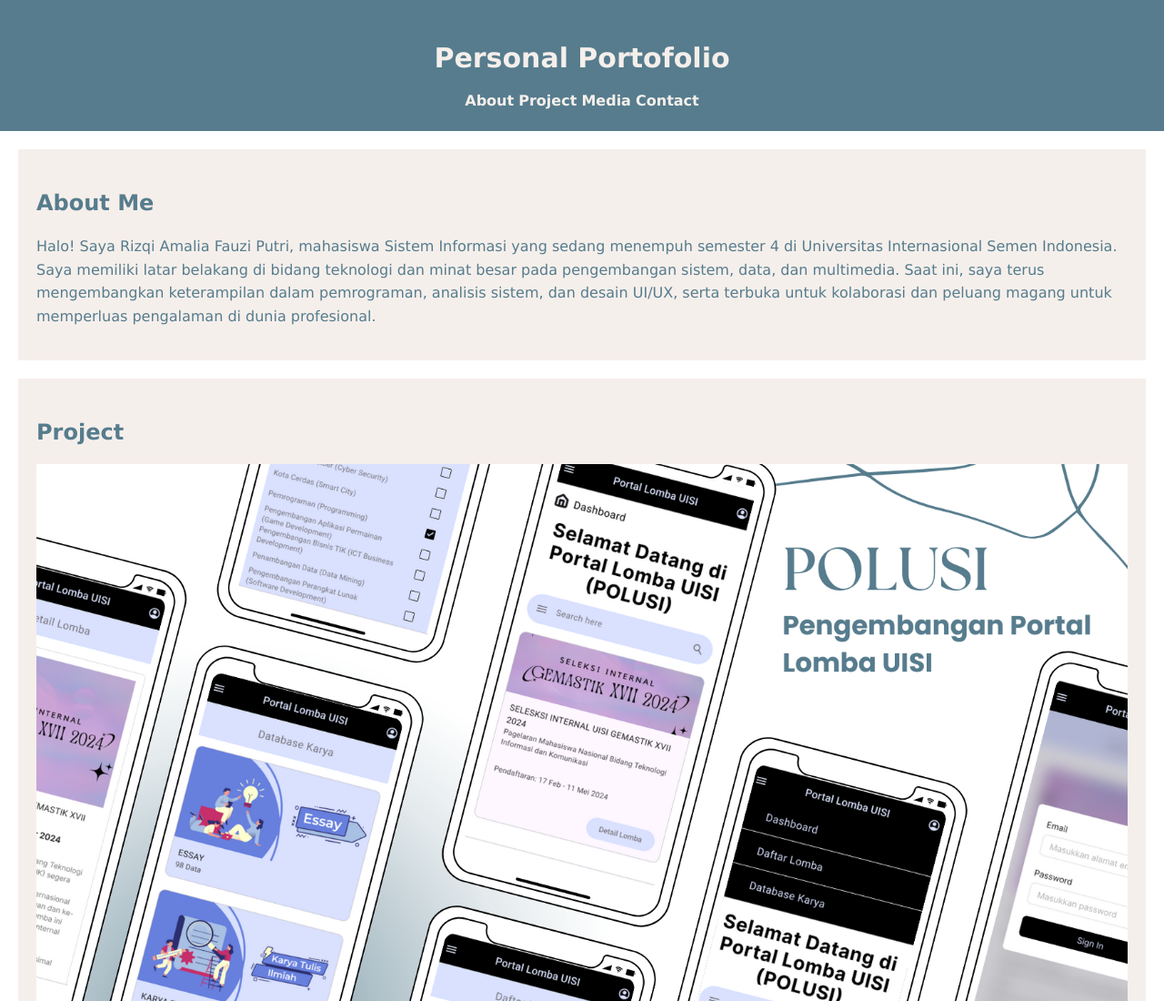
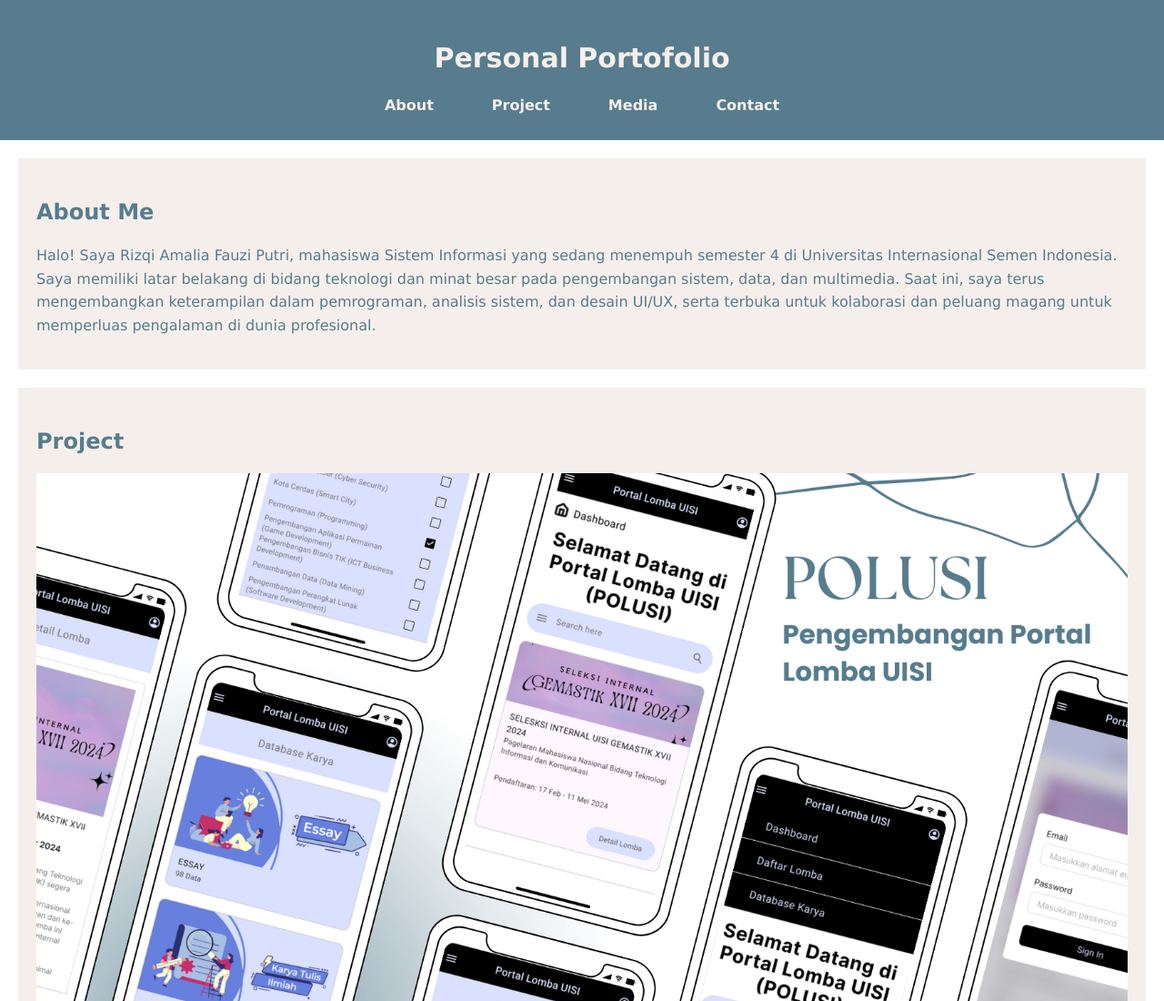
Before and after one commit to amalia66/praktikum, a plain HTML site: page index.html in a window 1280 px wide. Shown: the top 1100 px of the page at 91% size. Drawn offline with Linux system fonts and the light colour scheme.

Commit message:
Update CSS style

```diff
--- a/index.html
+++ b/index.html
@@ -5,17 +5,19 @@
     <meta charset="UTF-8">
     <meta name="viewport" content="width=device-width, initial-scale=1.0">
     <link rel="stylesheet" href="style.css">
-    <title>Amalia's Personal Website</title>
+    <title>Personal Blog</title>
 </head>
 
 <body>
     <header>
         <h1>Personal Portofolio</h1>
         <nav>
-            <a href="#about">About</a>
-            <a href="#project">Project</a>
-            <a href="#media">Media</a>
-            <a href="#contact">Contact</a>
+            <ul>
+                <li><a href="#about">About</a></li>
+                <li><a href="#project">Project</a></li>
+                <li><a href="#media">Media</a></li>
+                <li><a href="#contact">Contact</a></li>
+            </ul>
         </nav>
     </header>
 
--- a/style.css
+++ b/style.css
@@ -5,16 +5,12 @@
     padding: 0;
     background: white;
     color: #567c8d;
-    padding-bottom: 60px;
 }
 header {
     background: #567c8d;
     color: #f5efeb;
     padding: 20px 10px;
     text-align: center;
-    position: sticky;
-    top: 0;
-    z-index: 1000;
 }
 header h1 {
     font-size: 30px;
@@ -24,16 +20,26 @@
     list-style: none;
     display: flex;
     justify-content: center;
-    gap: 20px;
+    gap: 30px;
+    padding: 0;
+    margin: 0;
+}
+nav li {
+    padding: 5px;
 }
 nav a {
     color: #f5efeb;
     text-decoration: none;
     font-weight: bold;
+    padding: 8px 12px;
+    transition: background-color 0.3s;
 }
 nav a:hover {
     text-decoration: underline;
+    background-color: rgba(255, 255, 255, 0.2);
+    border-radius: 8px;
 }
+
 section {
     background-color: #f5efeb;
     padding: 20px;
```
